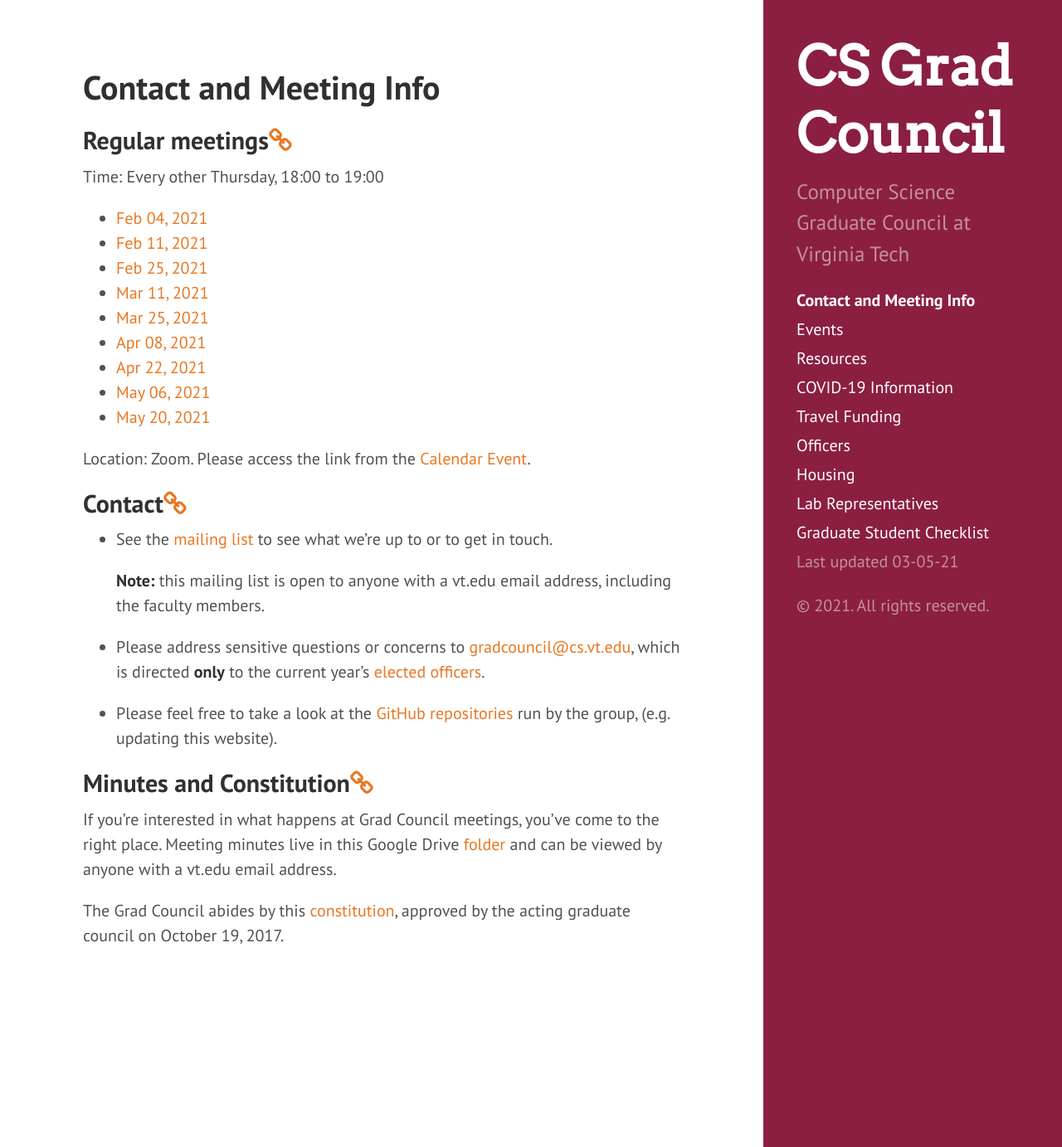
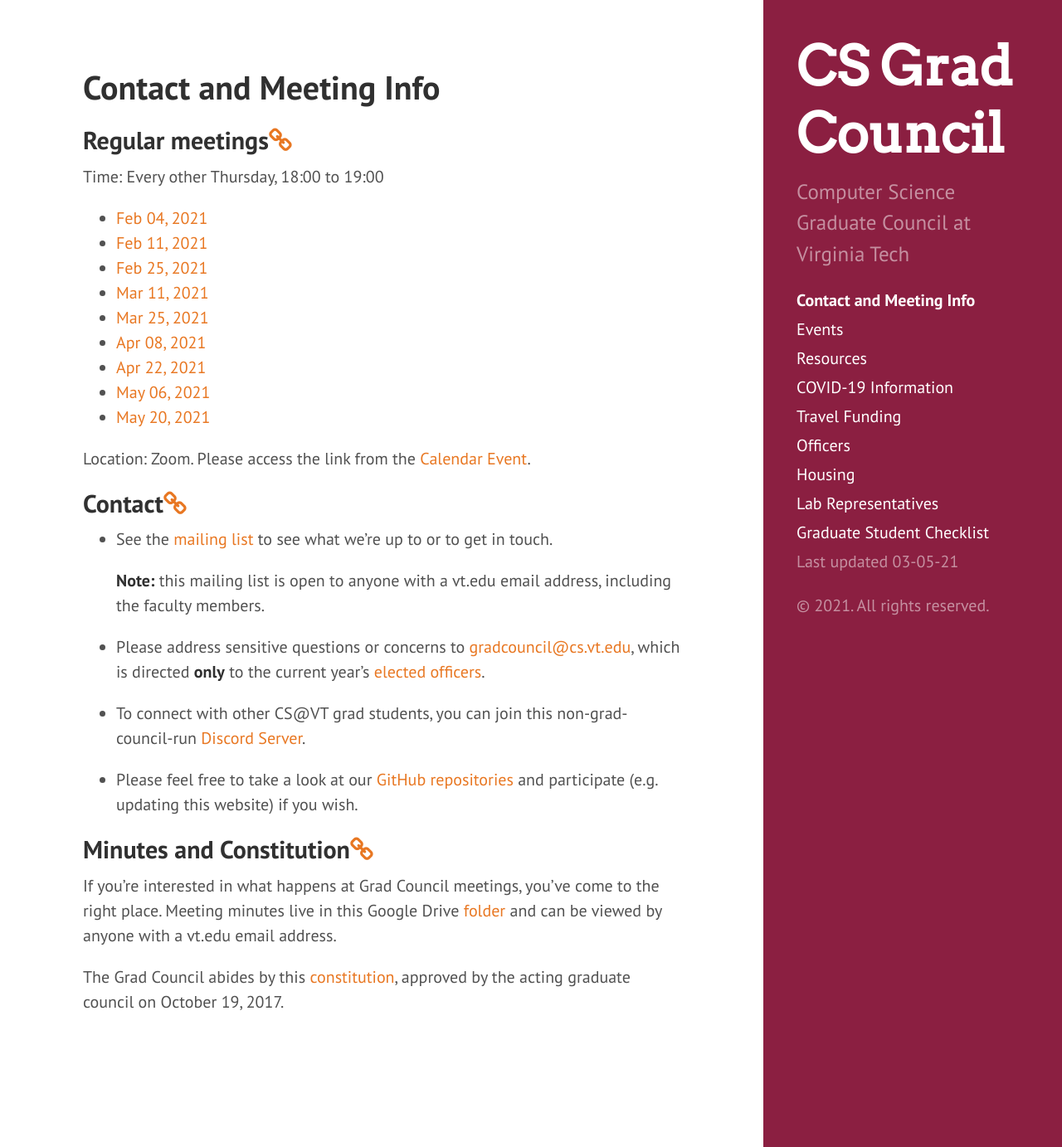
Before and after one commit to CSGraduateCouncil-VirginiaTech/csgc-website, a Jekyll site: the page built from meetings.md, in a window 1280 px wide and 1383 px high. Shown: the whole window at 83% size. Built offline with Jekyll 4.4.1, drawn with Linux system fonts in a browser that asks for light colours.

Commit message:
Added link to Discord (#145)
* Added link to Discord

Added link to Discord

* Update meetings.md

Co-authored-by: Shakiba D <davari.shakiba@gmail.com>

```diff
--- a/meetings.md
+++ b/meetings.md
@@ -25,7 +25,9 @@
 	**Note:** this mailing list is open to anyone with a vt.edu email address, including the faculty members.
 * Please address sensitive questions or concerns to [gradcouncil@cs.vt.edu](mailto:gradcouncil@cs.vt.edu), which is directed **only** to the current year's [elected officers](/officers/).
 
-* Please feel free to take a look at the [GitHub repositories](https://github.com/CSGraduateCouncil-VirginiaTech) run by the group, (e.g. updating this website).
+* To connect with other CS@VT grad students, you can join this non-grad-council-run [Discord Server](https://docs.google.com/document/d/1h9vprpDdoIkWz8ta12GbKWO-siAQJN26gDEmV2_4goU/edit?disco=AAAAH2gM-3Y).
+
+* Please feel free to take a look at our [GitHub repositories](https://github.com/CSGraduateCouncil-VirginiaTech) and participate (e.g. updating this website) if you wish.
 
 ## <a name="MinutesandConstitution"></a>Minutes and Constitution<a href="#MinutesandConstitution"><i class="fa fa-link" aria-hidden="true"></i></a>
 If you're interested in what happens at Grad Council meetings, you've come to the right place.
```
